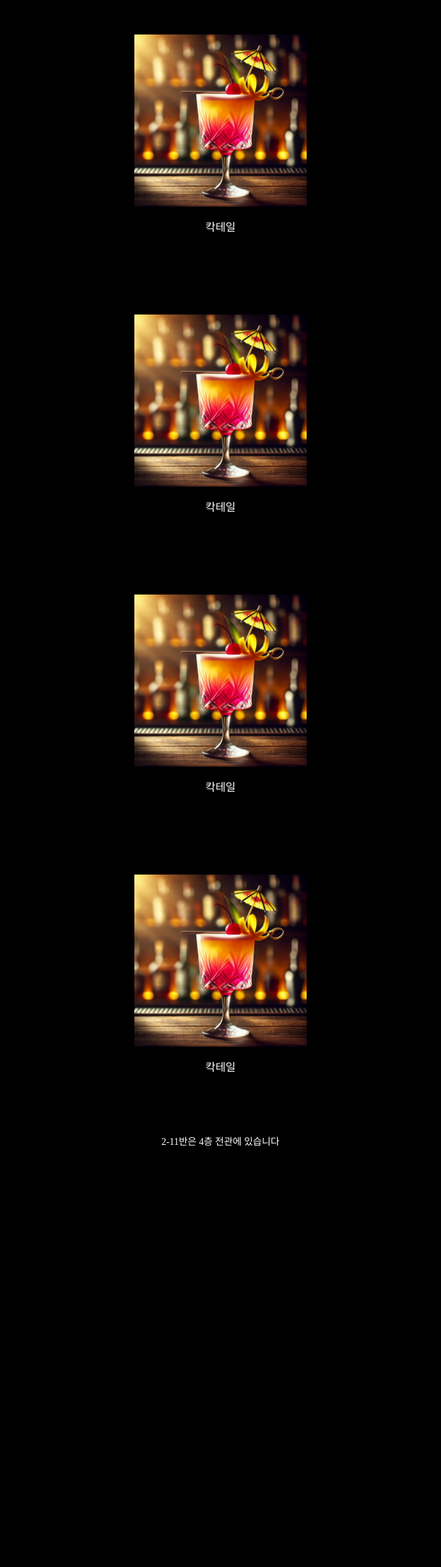
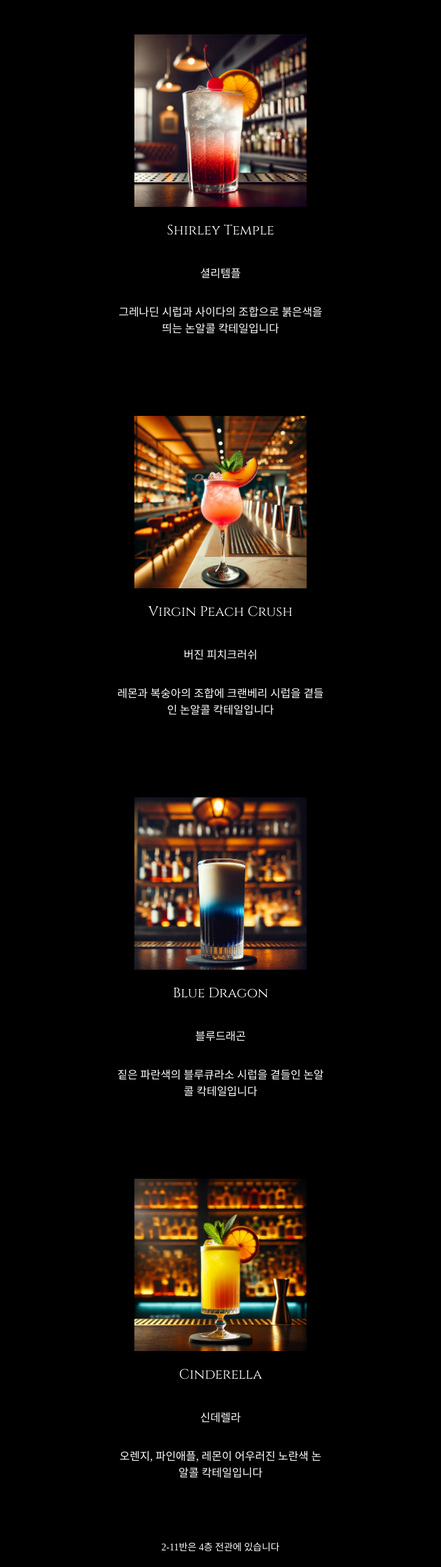
Before and after one commit to rbals37/211Festival, a Django app: page /main/ in a window 1280 px wide. Shown: the part 77-2349 px from the top of the page at 69% size, without its empty margins (320-960 px from the left). Before the commit the page ends 1739 px from the top, so only its background shows below. Run offline with Django 5.2, Linux system fonts and the light colour scheme; style sheets or scripts are compiled from the project's sources; some libraries are stand-ins or nearby versions; some web fonts are replaced.

Commit message:
거의 최종

```diff
--- a/fest/main/templates/main.html
+++ b/fest/main/templates/main.html
@@ -11,20 +11,28 @@
 <body>
   <header>211 Cocktail Bar</header>
   <div class="menu">
-    <img src={% static 'Cocktail.png' %} width="250px" height="250px">
-    <p>칵테일</p>
+    <img src={% static 'Shirley-Temple.png' %} width="250px" height="250px">
+    <p class="en">Shirley Temple</p>
+    <p>셜리템플</p>
+    <p>그레나딘 시럽과 사이다의 조합으로 붉은색을 띄는 논알콜 칵테일입니다</p>
   </div>
   <div class="menu">
-    <img src={% static 'Cocktail.png' %} width="250px" height="250px">
-    <p>칵테일</p>
+    <img src={% static 'Virgin-Peach-Crush.png' %} width="250px" height="250px">
+    <p class="en">Virgin Peach Crush</p>
+    <p>버진 피치크러쉬</p>
+    <p>레몬과 복숭아의 조합에 크랜베리 시럽을 곁들인 논알콜 칵테일입니다</p>
   </div>
   <div class="menu">
-    <img src={% static 'Cocktail.png' %} width="250px" height="250px">
-    <p>칵테일</p>
+    <img src={% static 'Blue-Dragon.png' %} width="250px" height="250px">
+    <p class="en">Blue Dragon</p>
+    <p>블루드래곤</p>
+    <p>짙은 파란색의 블루큐라소 시럽을 곁들인 논알콜 칵테일입니다</p>
   </div>
   <div class="menu">
-    <img src={% static 'Cocktail.png' %} width="250px" height="250px">
-    <p>칵테일</p>
+    <img src={% static 'Cinderella.png' %} width="250px" height="250px">
+    <p class="en">Cinderella</p>
+    <p>신데렐라</p>
+    <p>오렌지, 파인애플, 레몬이 어우러진 노란색 논알콜 칵테일입니다</p>
   </div>
   <footer>2-11반은 4층 전관에 있습니다</footer>
 </body>
--- a/fest/static/loading.scss
+++ b/fest/static/loading.scss
@@ -1,5 +1,7 @@
 // 폰트 정의
-
+* {
+  border: none;
+}
 @font-face {
 	font-family: "Cinzel";
 	src: url("/static/Cinzel.ttf");
@@ -65,7 +67,7 @@ body {
 .loader .animation {
   font-size: 24px;
   margin-bottom: 20px;
-  animation: fadeInOut 1s infinite;
+  animation: fadeInOut 1.2s infinite;
 }
 
 .loader .message {
--- a/fest/static/main.scss
+++ b/fest/static/main.scss
@@ -53,6 +53,14 @@ header {
   font-family: "HeirofLight";
   flex-direction: column;
   @extend .flex-center;
+	p {
+		width: 300px;
+		text-align: center;
+	}
+	.en {
+		font-family: "Cinzel";
+		font-size: 20px;
+	}
 }
 
 footer {
```
Also changed, not shown: fest/static/Blue-Dragon.png (added), fest/static/Cinderella.png (added), fest/static/Cocktail.png (deleted), fest/static/Shirley-Temple.png (added), fest/static/Virgin-Peach-Crush.png (added), 4 other files.
